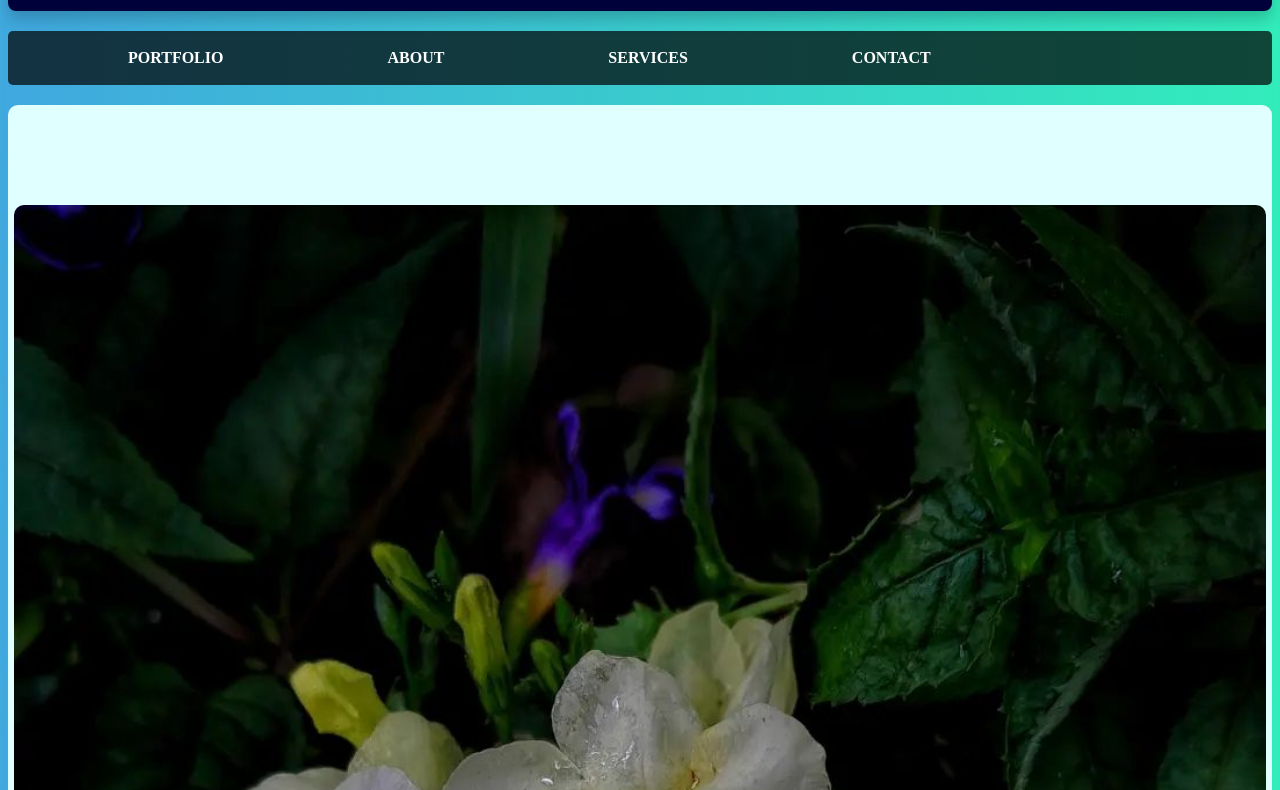
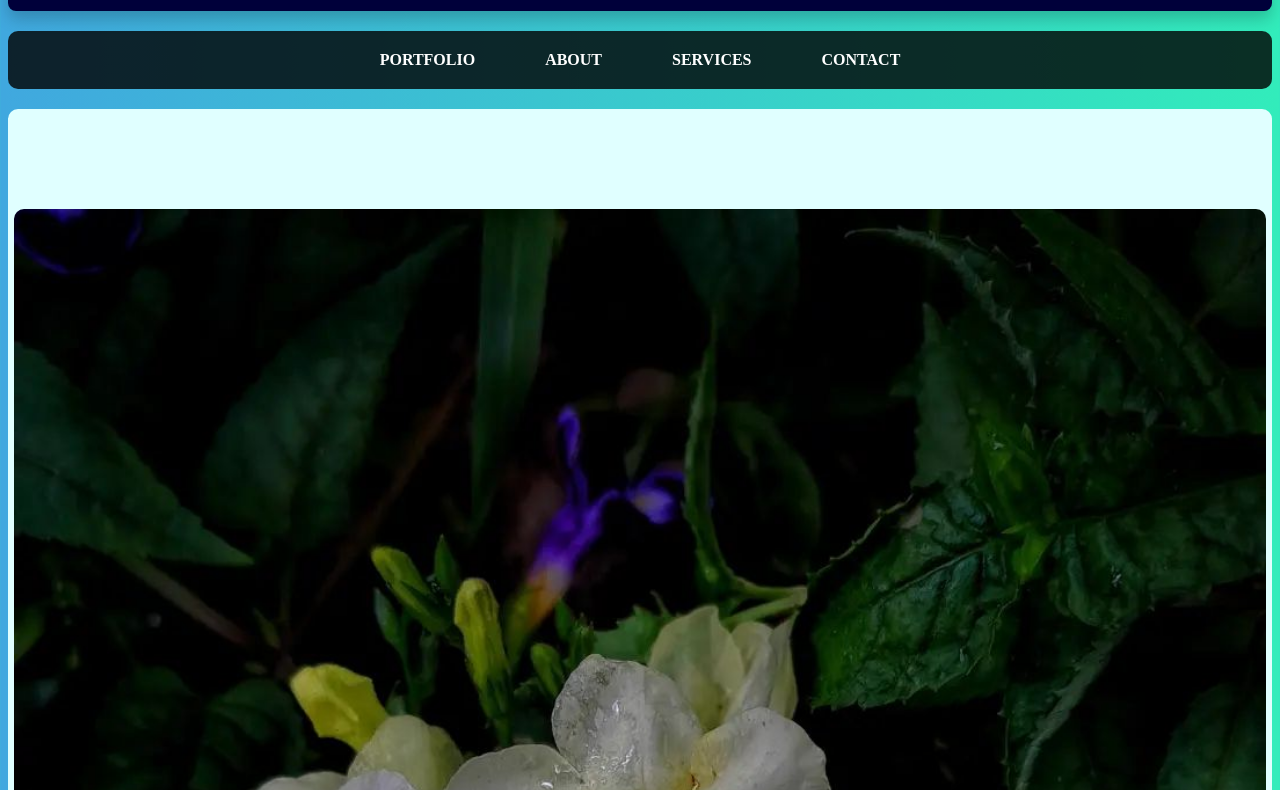
Before and after one commit to yeahscene/Myphotography, a plain HTML site: page index.html in a window 1280 px wide. Shown: the part 137-927 px from the top of the page. Drawn offline with Linux system fonts and the light colour scheme.

Commit message:
Update index.html

```diff
--- a/index.html
+++ b/index.html
@@ -7,29 +7,37 @@
    <style>
 
   nav {
-    background-color: #333;
-    color: #fff;
-    padding: 2px 0;
-    margin: 20px 0px;
-    border-radius: 5px;
-    background-color: rgba(0, 0, 0, 0.7);
+  background-color: rgba(0, 0, 0, 0.8);
+  padding: 10px 0;
+  border-radius: 10px;
+  margin: 20px 0;
+  text-align: center;
 }
 
 nav ul {
-    list-style: none;
+  list-style: none;
+  display: flex;
+  justify-content: center;
+  flex-wrap: wrap;
+  padding: 0;
+  margin: 0;
 }
 
 nav ul li {
-    display: inline;
-    margin: 10px 10px;
+  margin: 10px 15px;
 }
 
-nav a {
-    text-decoration: none;
-    color: #fff;
-    font-weight: bold;
-    padding: 20px 70px;
+nav ul li a {
+  text-decoration: none;
+  color: white;
+  font-weight: bold;
+  padding: 10px 20px;
+  transition: background 0.3s;
+  border-radius: 5px;
+}
 
+nav ul li a:hover {
+  background-color: #008080; /* Teal hover effect */
 }
 
   .hero {
```
